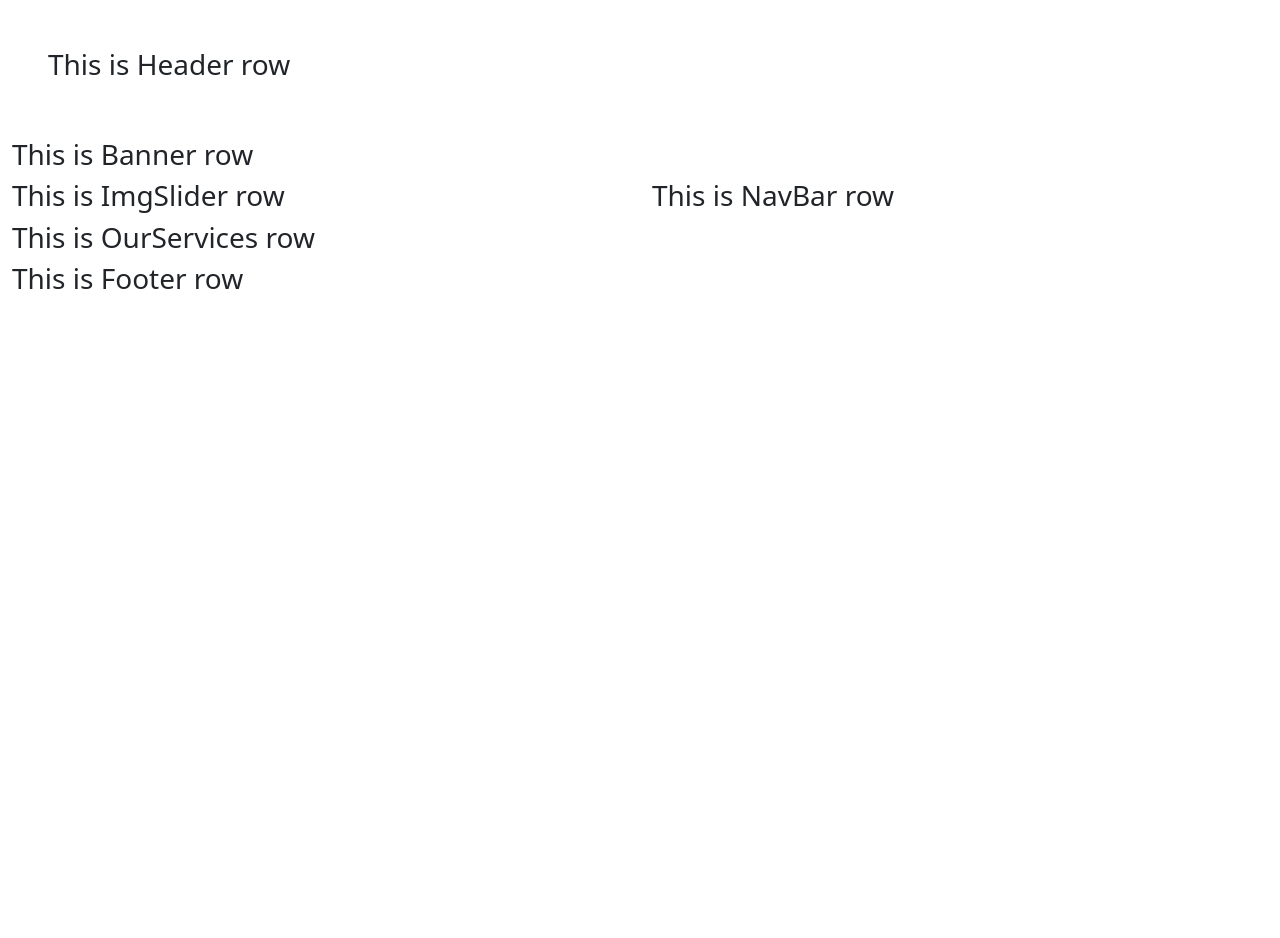
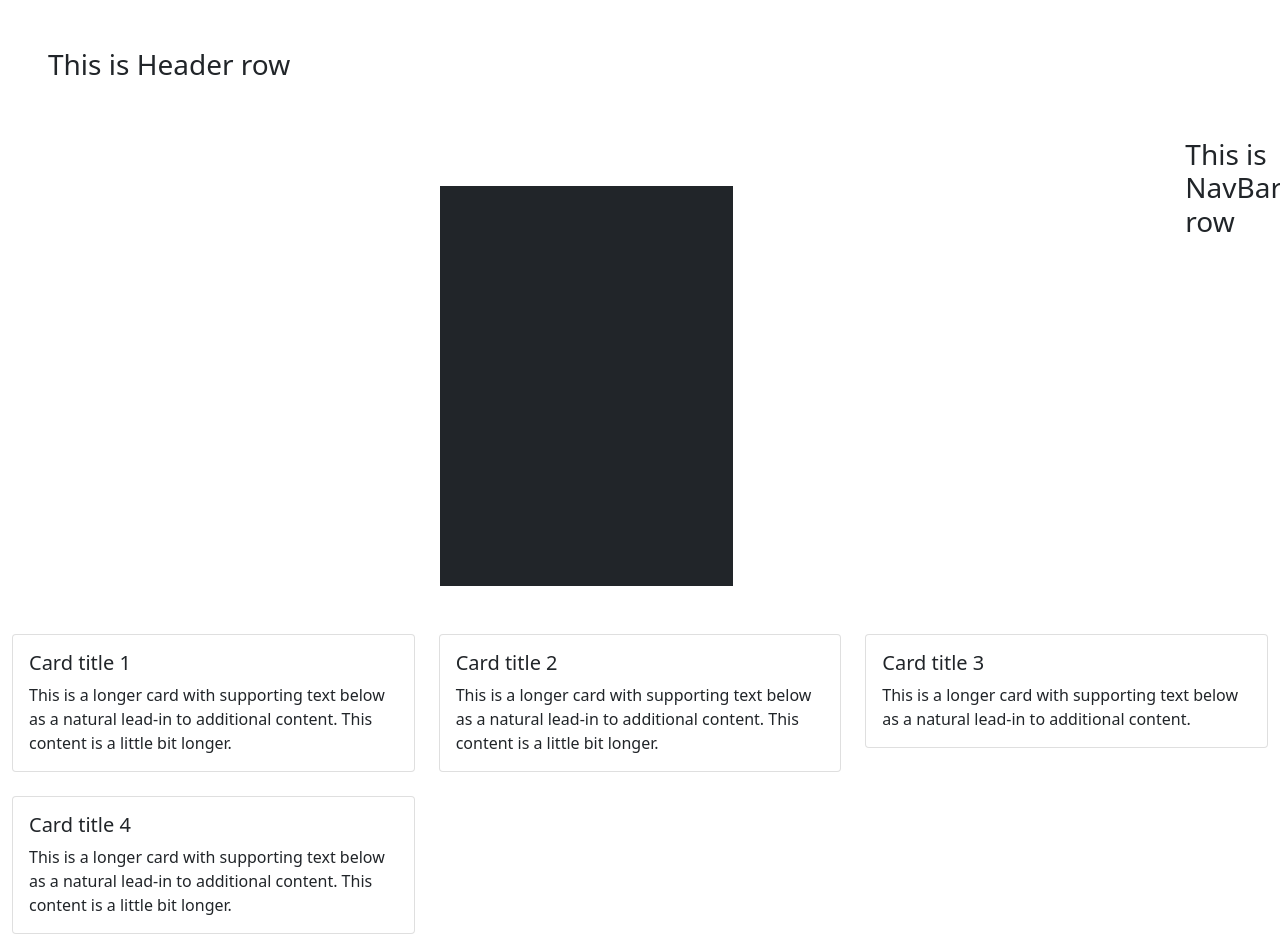
Before and after one commit to saisashreek1992/5thdtreactwebsite, a React (Create React App) app: page / in a window 1280 px wide. Shown: the top 938 px of the page. Before the commit the page ends 800 px from the top, so only its background shows below. Built offline with nearby package versions, Linux system fonts and the light colour scheme.

Commit message:
imgslider and card

```diff
--- a/src/Components/Banner.js
+++ b/src/Components/Banner.js
@@ -6,11 +6,11 @@ import NavBar from "./NavBar";
 const Banner = () => {
     return (
         <div className="row">
-            <h3>This is Banner row</h3>
-            <div className="col">
+
+            <div className="col-lg-11">
                 <ImgSlider />
             </div>
-            <div className="col">
+            <div className="col-lg-1">
                 <NavBar />
             </div>
         </div>
--- a/src/Components/ImgSlider.js
+++ b/src/Components/ImgSlider.js
@@ -1,7 +1,13 @@
 import React from "react";
 
 const ImgSlider = () => {
-    return <h3>This is ImgSlider row</h3>;
+    return (
+        <div className="row justify-content-around">
+            <div className="col-md-3 px-5 my-5 bg-dark slider_center_image" >
+
+            </div>
+        </div>
+    );
 };
 
 export default ImgSlider;
--- a/src/Components/OurServices.js
+++ b/src/Components/OurServices.js
@@ -1,7 +1,57 @@
-import React from 'react';
+import React from "react";
 
 const OurServices = () => {
-    return <h3>This is OurServices row</h3>
+  return (
+    <div className="row row-cols-1 row-cols-md-2 g-4">
+      <div className="col-md-4">
+        <div className="card">
+          <div className="card-body">
+            <h5 className="card-title">Card title 1</h5>
+            <p className="card-text">
+              This is a longer card with supporting text below as a natural
+              lead-in to additional content. This content is a little bit
+              longer.
+            </p>
+          </div>
+        </div>
+      </div>
+      <div className="col-md-4">
+        <div className="card">
+          <div className="card-body">
+            <h5 className="card-title">Card title 2</h5>
+            <p className="card-text">
+              This is a longer card with supporting text below as a natural
+              lead-in to additional content. This content is a little bit
+              longer.
+            </p>
+          </div>
+        </div>
+      </div>
+      <div className="col-md-4">
+        <div className="card">
+          <div className="card-body">
+            <h5 className="card-title">Card title 3</h5>
+            <p className="card-text">
+              This is a longer card with supporting text below as a natural
+              lead-in to additional content.
+            </p>
+          </div>
+        </div>
+      </div>
+      <div className="col-md-4">
+        <div className="card">
+          <div className="card-body">
+            <h5 className="card-title">Card title 4</h5>
+            <p className="card-text">
+              This is a longer card with supporting text below as a natural
+              lead-in to additional content. This content is a little bit
+              longer.
+            </p>
+          </div>
+        </div>
+      </div>
+    </div>
+  );
 };
 
 export default OurServices;
--- a/src/index.css
+++ b/src/index.css
@@ -11,3 +11,6 @@ code {
   font-family: source-code-pro, Menlo, Monaco, Consolas, 'Courier New',
     monospace;
 }
+.slider_center_image{
+  height:400px !important;
+}
```
